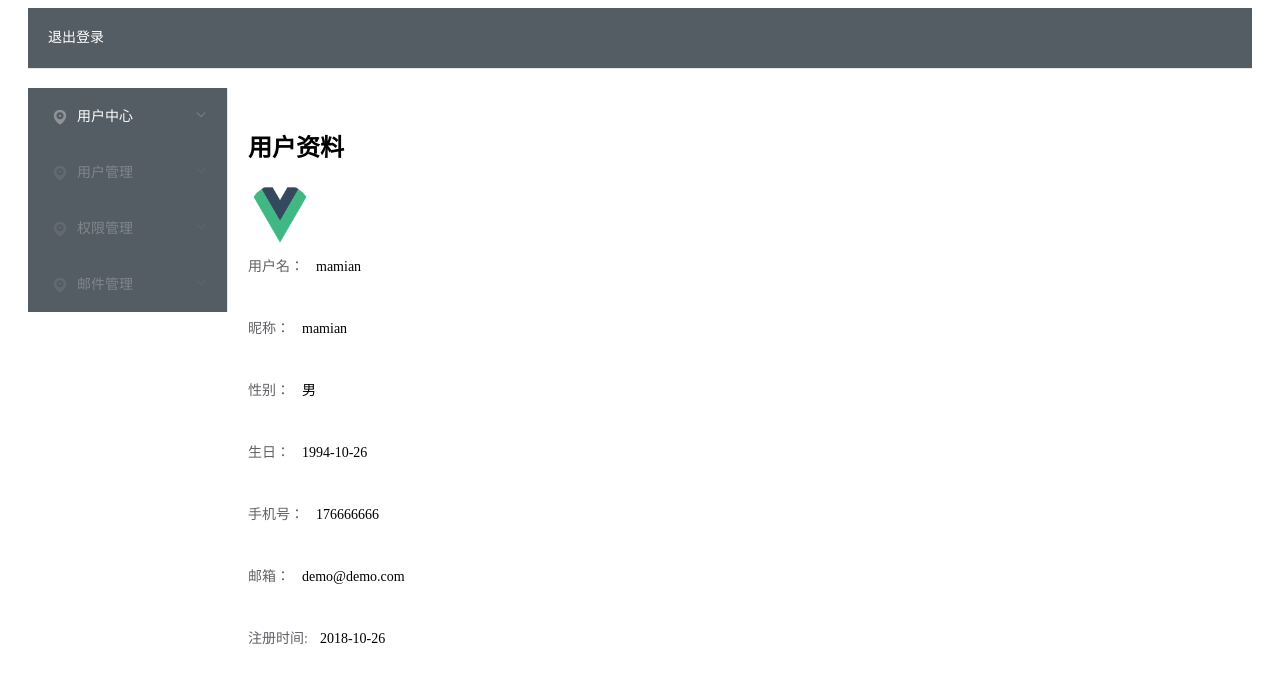
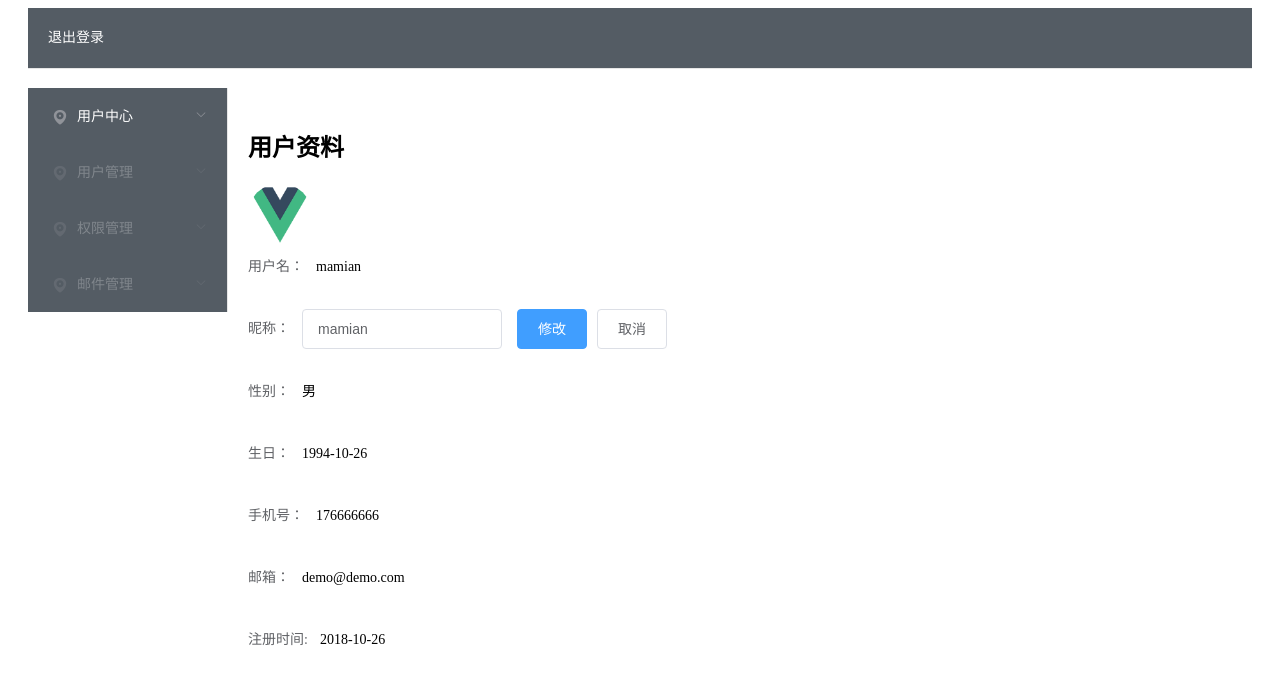
Before and after one commit to originaldreams/poker_admin_front, a Vue app: page /userInformation in a window 1280 px wide. Shown: the top 684 px of the page. Built offline with nearby package versions, Linux system fonts and the light colour scheme.

Commit message:
增加昵称切换

```diff
--- a/src/components/userCenter/UserInformationForm.vue
+++ b/src/components/userCenter/UserInformationForm.vue
@@ -3,11 +3,21 @@
   <div>
     <el-form>
       <el-form-item label="用户名：">
+
         {{ userForm.userName }}
       </el-form-item>
 
       <el-form-item label="昵称：">
-        {{ userForm.nickName }}
+        <div v-if="nickNameSwitch">
+          {{ userForm.nickName }}
+        </div>
+
+        <div v-else>
+          <el-input v-model="userForm.nickName" class="nickNameInput" placeholder="昵称"></el-input>
+          <el-button type="primary">修改</el-button>
+          <el-button>取消</el-button>
+        </div>
+
       </el-form-item>
 
       <el-form-item label="性别：">
@@ -33,8 +43,12 @@
   </div>
 </template>
 
-<style>
+<style scoped>
 
+.nickNameInput {
+  width: 200px;
+  margin-right: 15px;
+}
 </style>
 
 <script>
@@ -51,6 +65,9 @@ export default {
         email: "demo@demo.com",
         registerDate: "2018-10-26"
       },
+      nickNameSwitch: false,
+      mobileSwitch: true,
+      emailSwitch: true,
     }
   }
 }
```
